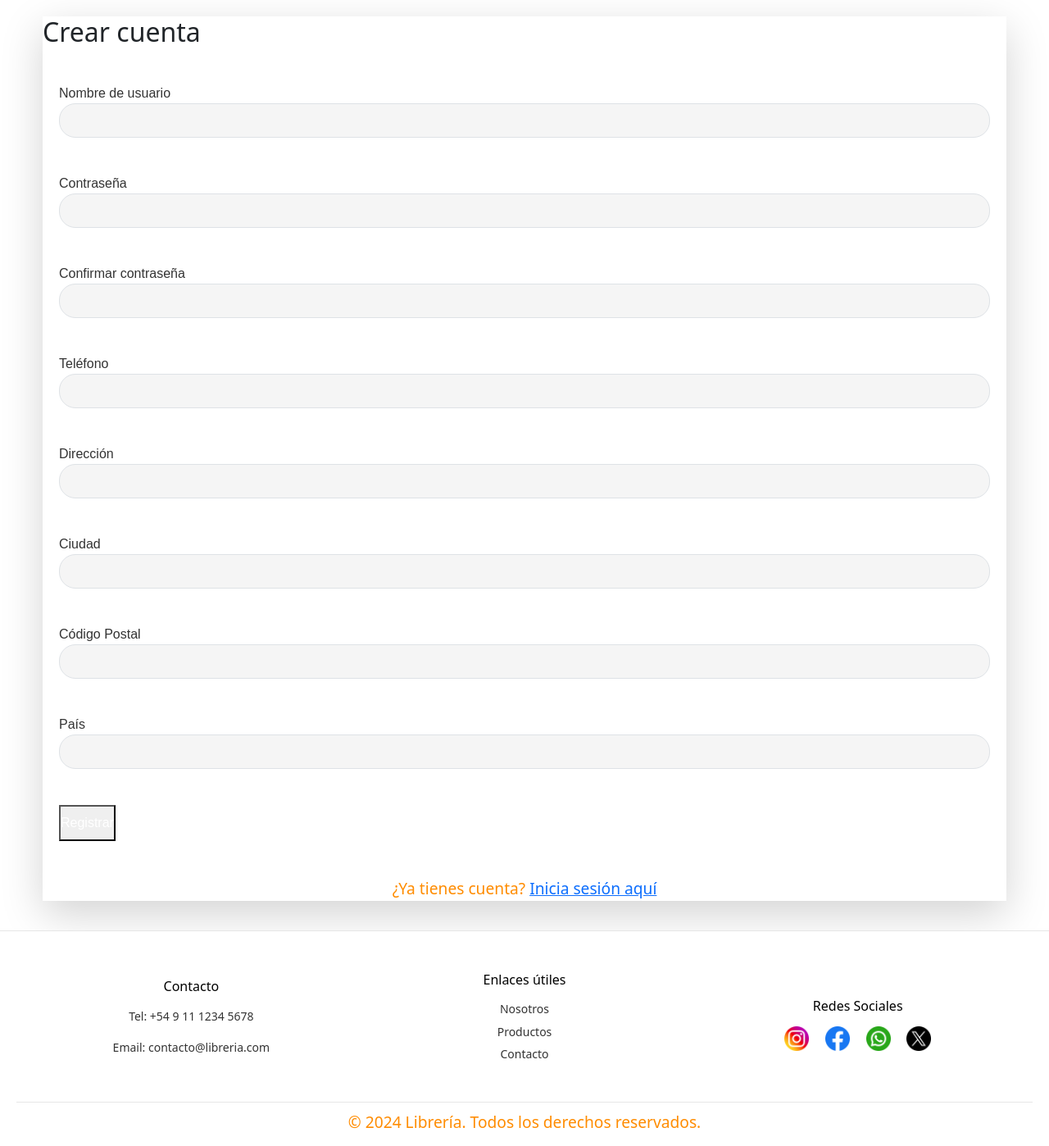
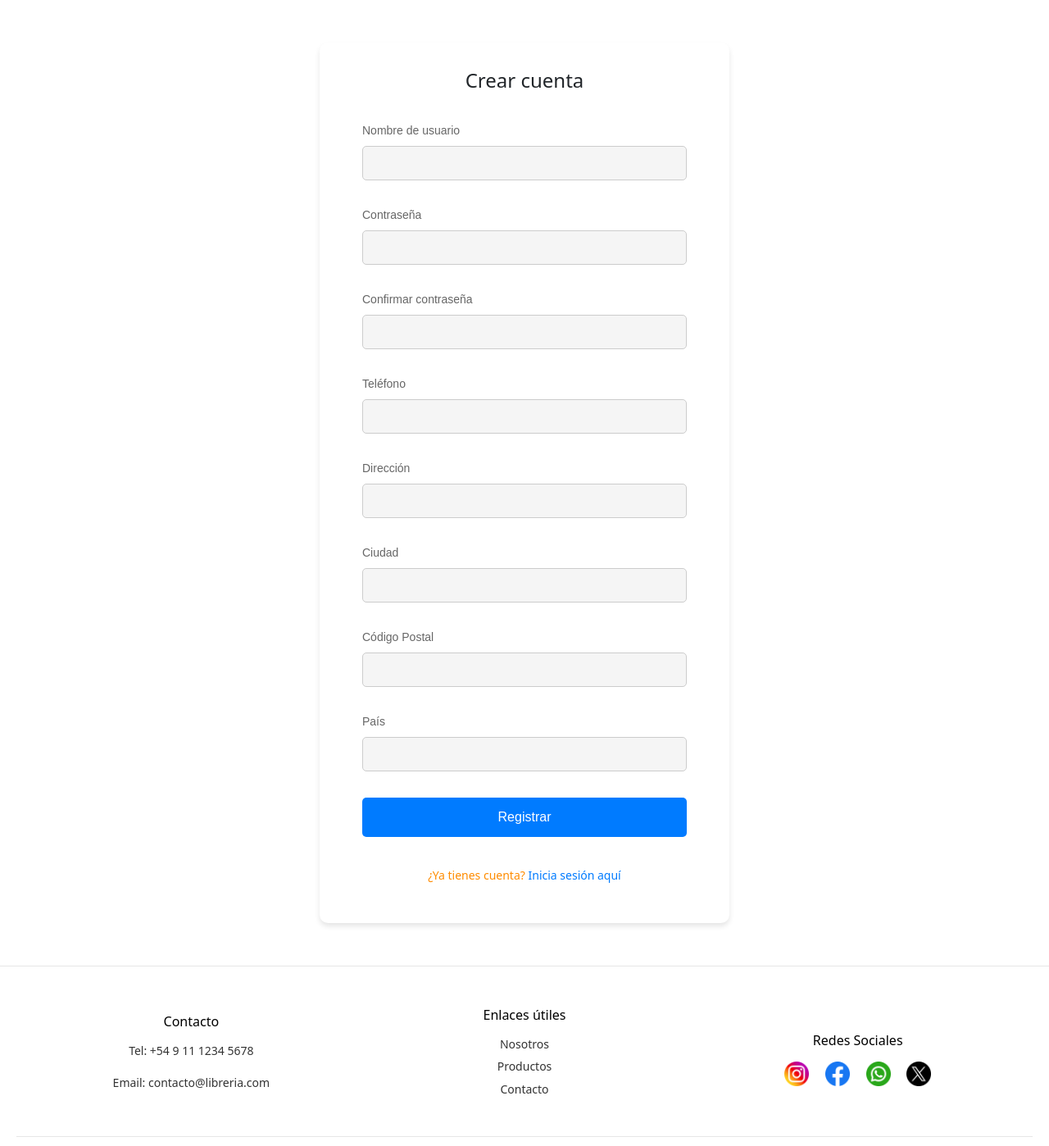
Before and after one commit to abigc23/E-commerce, a Django app: page /signup/ in a window 1280 px wide. Shown: the part 101-1499 px from the top of the page at 82% size. Before the commit the page ends 1478 px from the top, so only its background shows below. Run offline with Django 5.2, Linux system fonts and the light colour scheme.

Commit message:
Inicio de sesión y registro

```diff
--- a/App/static/css/style.css
+++ b/App/static/css/style.css
@@ -813,3 +813,153 @@ form input:focus, form textarea:focus {
                 -4px 4px 10px rgba(0, 0, 0, 0.1),
                 0 4px 10px rgba(0, 0, 0, 0.1);
 }
+
+
+/*  LOGIN */
+.login-container {
+    display: flex;
+    justify-content: center;
+    align-items: center;
+    height: 100vh;
+}
+
+.login-box {
+    background-color: #fff;
+    padding: 24px;
+    border-radius: 12px;
+    box-shadow: 0px 4px 8px rgba(0, 0, 0, 0.1);
+    width: 400px;
+}
+
+.login-title {
+    font-size: 1.5rem;
+    font-weight: bold;
+    margin-bottom: 16px;
+    color: #333;
+    text-align: center;
+}
+
+.form-label {
+    display: block;
+    font-size: 0.875rem;
+    color: #666;
+    margin-bottom: 8px;
+}
+
+.form-input {
+    width: 100%;
+    padding: 8px 12px;
+    border: 1px solid #ccc;
+    border-radius: 8px;
+    font-size: 1rem;
+    margin-bottom: 16px;
+}
+
+.error-message {
+    color: #ff4d4d;
+    font-size: 0.875rem;
+    margin-bottom: 16px;
+    text-align: center;
+}
+
+.submit-button {
+    width: 100%;
+    background-color: #007bff;
+    color: white;
+    padding: 12px;
+    border: none;
+    border-radius: 8px;
+    font-size: 1rem;
+    cursor: pointer;
+    text-align: center;
+}
+
+.submit-button:hover {
+    background-color: #0056b3;
+}
+
+.register-text {
+    text-align: center;
+    margin-top: 16px;
+    font-size: 0.875rem;
+}
+
+.register-link {
+    color: #007bff;
+    text-decoration: none;
+}
+
+.register-link:hover {
+    text-decoration: underline;
+}
+
+
+.form-container {
+    min-height: calc(100vh - 8rem); /* Ajusta el tamaño del main sin sobreponer header/footer */
+    padding: 2rem;
+    overflow-y: auto; /* Permite el desplazamiento para formularios largos */
+    display: flex;
+    justify-content: center;
+    align-items: center;
+}
+
+.form-box {
+    width: 100%;
+    max-width: 500px;
+    background: #fff;
+    padding: 2rem;
+    border-radius: 10px;
+    box-shadow: 0 4px 6px rgba(0, 0, 0, 0.1);
+}
+
+.form-title {
+    font-size: 1.5rem;
+    margin-bottom: 1rem;
+    text-align: center;
+}
+
+.form-group {
+    margin-bottom: 1rem;
+}
+
+.form-label {
+    display: block;
+    font-size: 0.875rem;
+    margin-bottom: 0.5rem;
+}
+
+.form-input {
+    width: 100%;
+    padding: 0.5rem;
+    border: 1px solid #ccc;
+    border-radius: 5px;
+}
+
+.submit-button {
+    width: 100%;
+    padding: 0.75rem;
+    background-color: #007bff;
+    color: white;
+    border: none;
+    border-radius: 5px;
+    font-size: 1rem;
+    cursor: pointer;
+}
+
+.submit-button:hover {
+    background-color: #0056b3;
+}
+
+.register-text {
+    text-align: center;
+    margin-top: 1rem;
+}
+
+.register-link {
+    color: #007bff;
+    text-decoration: none;
+}
+
+.register-link:hover {
+    text-decoration: underline;
+}
--- a/App/templates/login/signup.html
+++ b/App/templates/login/signup.html
@@ -1,52 +1,52 @@
 {% extends 'index.html' %}
 
-{% block title %}Crear cuenta{% endblock %}
+{% load static %}
 
 {% block content %}
-    <div class="flex justify-center items-center h-screen">
-        <div class="bg-white p-6 rounded-lg shadow-lg w-96">
-            <h2 class="text-2xl font-bold mb-4">Crear cuenta</h2>
+    <main class="form-container">
+        <div class="form-box">
+            <h2 class="form-title">Crear cuenta</h2>
             <form method="POST">
                 {% csrf_token %}
-                <div class="mb-4">
-                    <label for="username" class="block text-sm font-medium text-gray-600">Nombre de usuario</label>
-                    <input type="text" name="username" id="username" required class="w-full px-4 py-2 border border-gray-300 rounded-lg">
+                <div class="form-group">
+                    <label for="username" class="form-label">Nombre de usuario</label>
+                    <input type="text" name="username" id="username" required class="form-input">
                 </div>
-                <div class="mb-4">
-                    <label for="password1" class="block text-sm font-medium text-gray-600">Contraseña</label>
-                    <input type="password" name="password1" id="password1" required class="w-full px-4 py-2 border border-gray-300 rounded-lg">
+                <div class="form-group">
+                    <label for="password1" class="form-label">Contraseña</label>
+                    <input type="password" name="password1" id="password1" required class="form-input">
                 </div>
-                <div class="mb-4">
-                    <label for="password2" class="block text-sm font-medium text-gray-600">Confirmar contraseña</label>
-                    <input type="password" name="password2" id="password2" required class="w-full px-4 py-2 border border-gray-300 rounded-lg">
+                <div class="form-group">
+                    <label for="password2" class="form-label">Confirmar contraseña</label>
+                    <input type="password" name="password2" id="password2" required class="form-input">
                 </div>
-                <div class="mb-4">
-                    <label for="phone" class="block text-sm font-medium text-gray-600">Teléfono</label>
-                    <input type="text" name="phone" id="phone" required class="w-full px-4 py-2 border border-gray-300 rounded-lg">
+                <div class="form-group">
+                    <label for="phone" class="form-label">Teléfono</label>
+                    <input type="text" name="phone" id="phone" required class="form-input">
                 </div>
-                <div class="mb-4">
-                    <label for="address" class="block text-sm font-medium text-gray-600">Dirección</label>
-                    <input type="text" name="address" id="address" required class="w-full px-4 py-2 border border-gray-300 rounded-lg">
+                <div class="form-group">
+                    <label for="address" class="form-label">Dirección</label>
+                    <input type="text" name="address" id="address" required class="form-input">
                 </div>
-                <div class="mb-4">
-                    <label for="city" class="block text-sm font-medium text-gray-600">Ciudad</label>
-                    <input type="text" name="city" id="city" required class="w-full px-4 py-2 border border-gray-300 rounded-lg">
+                <div class="form-group">
+                    <label for="city" class="form-label">Ciudad</label>
+                    <input type="text" name="city" id="city" required class="form-input">
                 </div>
-                <div class="mb-4">
-                    <label for="postal_code" class="block text-sm font-medium text-gray-600">Código Postal</label>
-                    <input type="text" name="postal_code" id="postal_code" required class="w-full px-4 py-2 border border-gray-300 rounded-lg">
+                <div class="form-group">
+                    <label for="postal_code" class="form-label">Código Postal</label>
+                    <input type="text" name="postal_code" id="postal_code" required class="form-input">
                 </div>
-                <div class="mb-4">
-                    <label for="country" class="block text-sm font-medium text-gray-600">País</label>
-                    <input type="text" name="country" id="country" required class="w-full px-4 py-2 border border-gray-300 rounded-lg">
+                <div class="form-group">
+                    <label for="country" class="form-label">País</label>
+                    <input type="text" name="country" id="country" required class="form-input">
                 </div>
+                {% if error %}
+                    <div class="error-message">{{ error }}</div>
+                {% endif %}
+                <button type="submit" class="submit-button">Registrar</button>
+            </form>
+            <p class="register-text">¿Ya tienes cuenta? <a href="{% url 'signin' %}" class="register-link">Inicia sesión aquí</a></p>
+        </div>
+    </main>
 
-                {% if error %}
-                    <div class="text-red-500 text-sm mb-4">{{ error }}</div>
-                {% endif %}
-                <button type="submit" class="w-full bg-blue-500 text-white py-2 rounded-lg">Registrar</button>
-            </form>
-            <p class="mt-4 text-center">¿Ya tienes cuenta? <a href="{% url 'signin' %}" class="text-blue-500">Inicia sesión aquí</a></p>
-        </div>
-    </div>
 {% endblock %}
--- a/App/templates/pages/book_detail.html
+++ b/App/templates/pages/book_detail.html
@@ -24,7 +24,7 @@
                     <button type="submit" class="btn-carrito">Añadir al carrito</button>
                 </form>
             {% else %}
-                <a class="nav-link" href="{% url 'modificar_book' book_id=book.book_id %}">Modificar</a>
+                <a class="btn-carrito" href="{% url 'modificar_book' book_id=book.book_id %}">Modificar</a>
             {% endif %}
             {% else %}
                 <form action="{% url 'add_to_cart' book.book_id %}" method="post">
```
Also changed, not shown: App/templates/login/login.html (+13 -15 lines).
